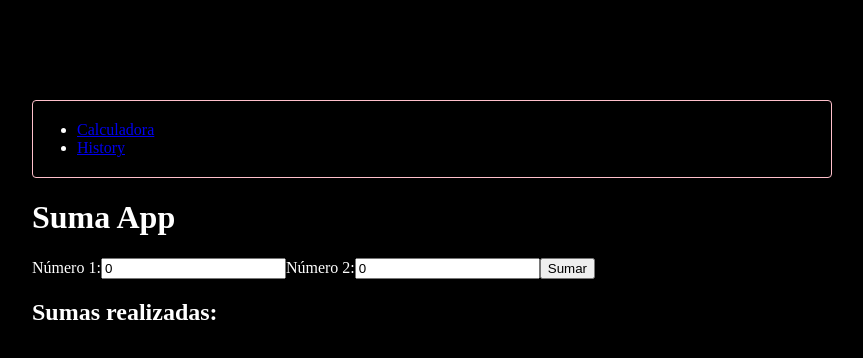
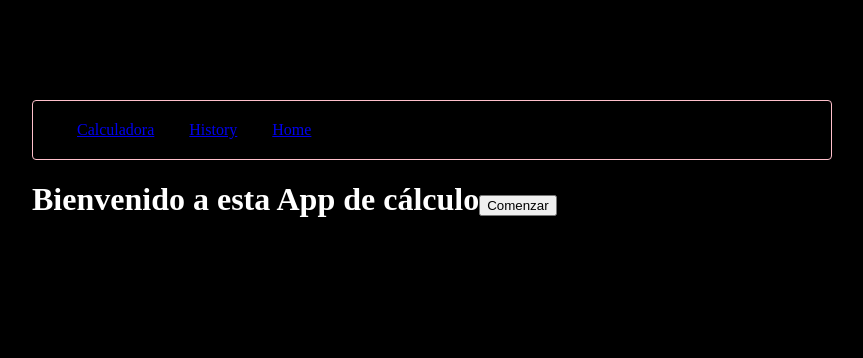
Before and after one commit to Natalia-GP/NG_calc_test, a Next.js app: page / in a window 1280 px wide. Shown: the top 358 px of the page, without its empty margins (208-1071 px from the left). Built offline with nearby package versions, Linux system fonts and the light colour scheme.

Commit message:
Create home, endpoints calc and history fixed and css navigation component changes

```diff
--- a/app/calc/page.js
+++ b/app/calc/page.js
@@ -1,5 +1,6 @@
 'use client';
 import { useState } from 'react';
+
 
 export default function calc() {
   const [num1, setNum1] = useState(0);
--- a/app/components/Navigation.js
+++ b/app/components/Navigation.js
@@ -6,13 +6,16 @@ const links = [{
 }, {
     label: 'History',
     route: '/history'
+}, {
+    label: 'Home',
+    route: '/'
 }]
 
 export function Navigation() {
     return (
         <header className={styles.header}>
             <nav>
-                <ul className={styles.Navigation}>
+                <ul className={styles.navigation}>
                     {links.map(({ label, route }) => (
                         <li key={route}>
                             <Link href={route}>
--- a/app/components/Navigation.module.css
+++ b/app/components/Navigation.module.css
@@ -6,4 +6,10 @@
 .navigation {
   display: flex;
   list-style: none;
+  gap: 35px;
+  text-decoration: none;
 }
+.navigation a:hover {
+  color: rgb(0, 255, 157);
+  text-decoration: none;
+}
--- a/app/page.js
+++ b/app/page.js
@@ -1,62 +1,19 @@
 'use client';
-import { useState } from 'react';
+
+import { useRouter } from "next/navigation";
+
 
 export default function Home() {
-  const [num1, setNum1] = useState(0);
-  const [num2, setNum2] = useState(0);
-  const [sumas, setSumas] = useState([]);
 
-  //functions
-
-  const handleInputChange = (event) => {
-    const { name, value } = event.target;
-
-    if (name === 'num1') {
-      setNum1(Number(value));
-    } else if (name === 'num2') {
-      setNum2(Number(value));
-    }
-  };
-
-  const handleSubmit = (event) => {
-    event.preventDefault();
-    const resultado = num1 + num2;
-    const nuevaSuma = `${num1} + ${num2} = ${resultado}`;
-    setSumas([...sumas, nuevaSuma]); //crea nuevo array que tiene los elem exist en sumas seguidos por después se actualiza el estad sumas con este nuevo array
-  };
+  const router = useRouter()
 
   return (
-    <div className="divForm">
-      <h1 className="divForm__title">Suma App</h1>
-      <form id="form" onSubmit={handleSubmit}>
-        <label htmlFor="number-one">
-          Número 1:
-          <input
-            type="number"
-            name="num1"
-            value={num1}
-            onChange={handleInputChange}
-          />
-        </label>
-        <label htmlFor="number-two">
-          Número 2:
-          <input
-            type="number"
-            name="num2"
-            value={num2}
-            onChange={handleInputChange}
-          />
-        </label>
-        <button className="form__button" type="submit">
-          Sumar
-        </button>
-      </form>
-      <h2 className="divForm__h2">Sumas realizadas:</h2>
-      <ul className="divForm__list">
-        {sumas.map((suma, index) => (
-          <li key={index}>{suma}</li>
-        ))}
-      </ul>
-    </div>
+    <>
+      <h1>Bienvenido a esta App de cálculo
+        <button className="button" type="button" onClick={() => router.push('/calc')}>Comenzar</button>
+        {/* <Link href="/calc">Comenzar</Link> */}
+      </h1>
+    </>
+
   );
 }
--- a/package.json
+++ b/package.json
@@ -11,7 +11,7 @@
   "dependencies": {
     "eslint": "8.42.0",
     "eslint-config-next": "13.4.5",
-    "next": "13.4.5",
+    "next": "^13.4.5",
     "react": "18.2.0",
     "react-dom": "18.2.0"
   },
```
Also changed, not shown: 1 other file (tests, documents, lock files or other folders).
